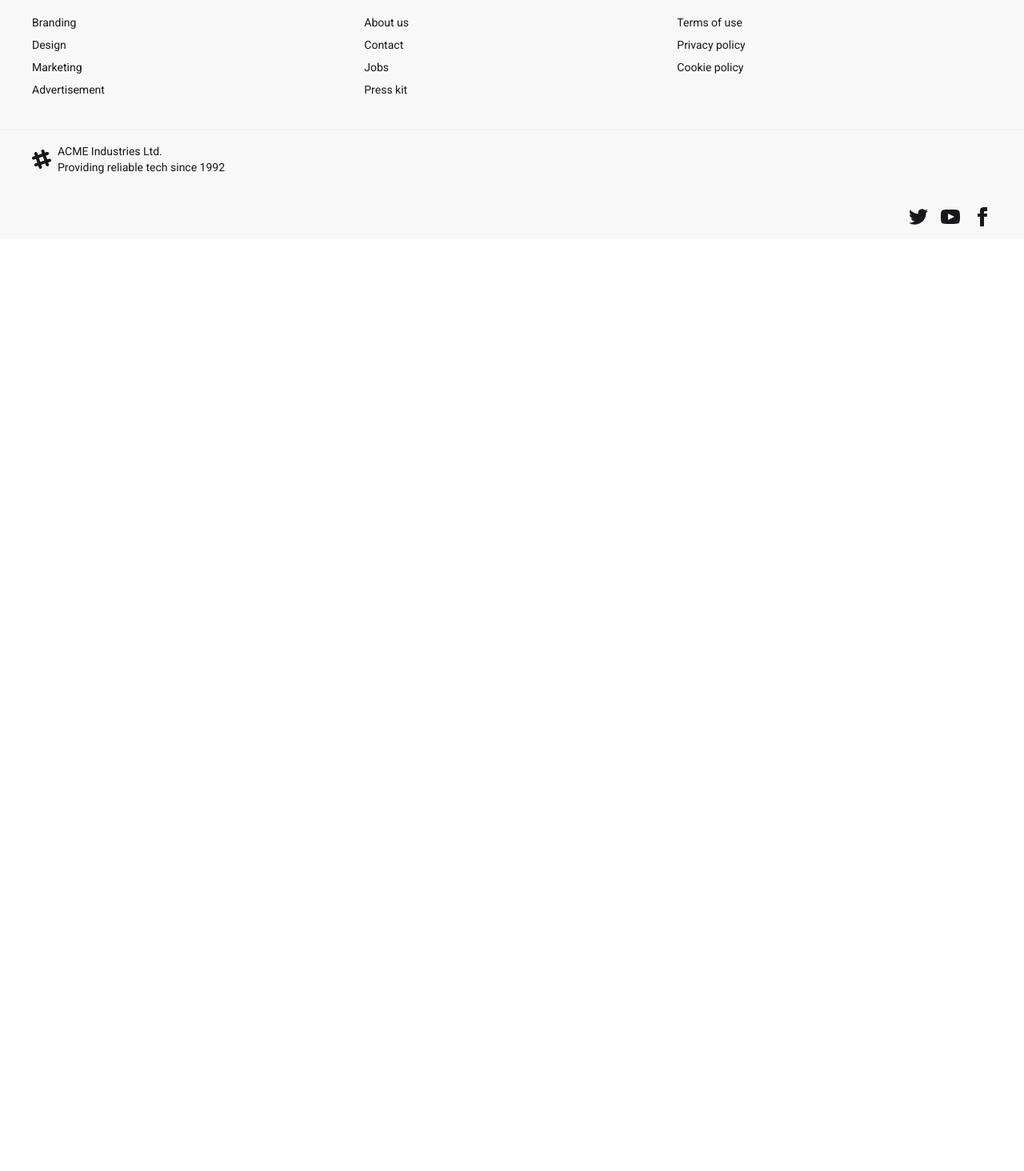
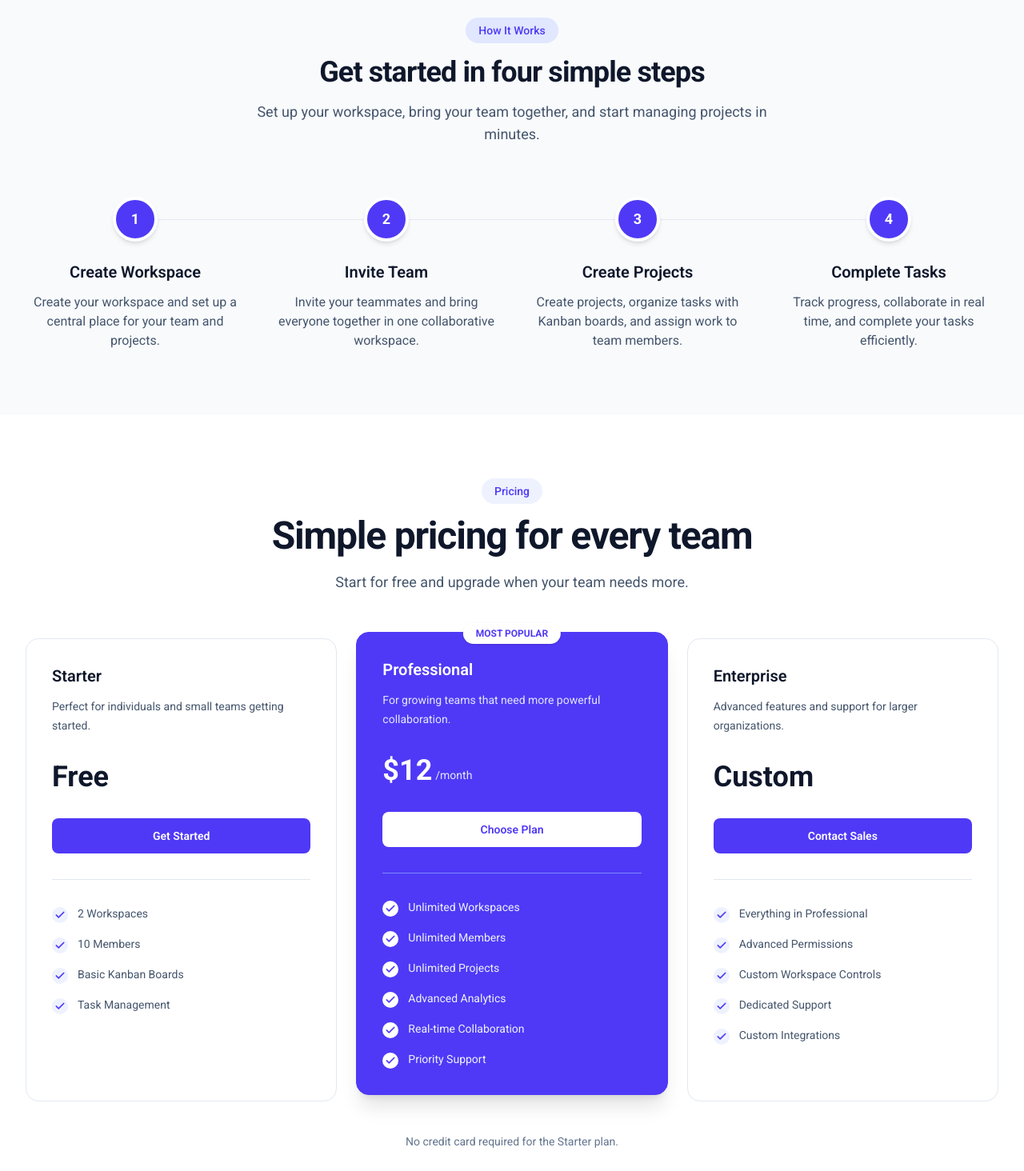
Before and after one commit to Nahidul-Islam78/tasksTeam, a React (Vite) app: page / in a window 1280 px wide. Shown: the part 1786-3250 px from the top of the page at 80% size. Before the commit the page ends 2085 px from the top, so only its background shows below. Built offline with nearby package versions, Linux system fonts and the light colour scheme; no server answers.

Commit message:
added how it works & pricing section

```diff
--- /dev/null
+++ b/src/component/HowItWorks.jsx
@@ -0,0 +1,85 @@
+const steps = [
+  {
+    id: 1,
+    title: 'Create Workspace',
+    description:
+      'Create your workspace and set up a central place for your team and projects.',
+  },
+  {
+    id: 2,
+    title: 'Invite Team',
+    description:
+      'Invite your teammates and bring everyone together in one collaborative workspace.',
+  },
+  {
+    id: 3,
+    title: 'Create Projects',
+    description:
+      'Create projects, organize tasks with Kanban boards, and assign work to team members.',
+  },
+  {
+    id: 4,
+    title: 'Complete Tasks',
+    description:
+      'Track progress, collaborate in real time, and complete your tasks efficiently.',
+  },
+];
+
+const HowItWorks = () => {
+  return (
+    <section className="bg-slate-50 py-20">
+      <div className="mx-auto max-w-7xl px-4 sm:px-6 lg:px-8">
+        {/* Header */}
+        <div className="mx-auto max-w-2xl text-center">
+          <span className="inline-block rounded-full bg-indigo-100 px-4 py-1.5 text-sm font-medium text-indigo-600">
+            How It Works
+          </span>
+
+          <h2 className="mt-4 text-3xl font-bold tracking-tight text-slate-900 sm:text-4xl">
+            Get started in four simple steps
+          </h2>
+
+          <p className="mt-4 text-base leading-7 text-slate-600 sm:text-lg">
+            Set up your workspace, bring your team together, and start managing
+            projects in minutes.
+          </p>
+        </div>
+
+        {/* Steps */}
+        <div className="relative mt-16">
+          {/* Desktop connecting line */}
+          <div className="absolute left-[12%] right-[12%] top-7 hidden h-px bg-slate-200 lg:block" />
+
+          <div className="grid gap-10 sm:grid-cols-2 lg:grid-cols-4">
+            {steps.map(step => (
+              <div key={step.id} className="relative text-center">
+                {/* Number */}
+                <div className="relative z-10 mx-auto flex h-14 w-14 items-center justify-center rounded-full border-4 border-white bg-indigo-600 text-lg font-bold text-white shadow-md">
+                  {step.id}
+                </div>
+
+                {/* Content */}
+                <h3 className="mt-6 text-xl font-semibold text-slate-900">
+                  {step.title}
+                </h3>
+
+                <p className="mx-auto mt-3 max-w-xs text-sm leading-6 text-slate-600 sm:text-base">
+                  {step.description}
+                </p>
+
+                {/* Arrow for mobile/tablet */}
+                {step.id !== 4 && (
+                  <div className="mt-6 text-2xl text-indigo-400 lg:hidden">
+                    ↓
+                  </div>
+                )}
+              </div>
+            ))}
+          </div>
+        </div>
+      </div>
+    </section>
+  );
+};
+
+export default HowItWorks;
--- /dev/null
+++ b/src/component/Pricing.jsx
@@ -0,0 +1,176 @@
+import { Check } from 'lucide-react';
+
+const plans = [
+  {
+    name: 'Starter',
+    price: 'Free',
+    description: 'Perfect for individuals and small teams getting started.',
+    features: [
+      '2 Workspaces',
+      '10 Members',
+      'Basic Kanban Boards',
+      'Task Management',
+    ],
+    button: 'Get Started',
+    popular: false,
+  },
+  {
+    name: 'Professional',
+    price: '$12',
+    period: '/month',
+    description: 'For growing teams that need more powerful collaboration.',
+    features: [
+      'Unlimited Workspaces',
+      'Unlimited Members',
+      'Unlimited Projects',
+      'Advanced Analytics',
+      'Real-time Collaboration',
+      'Priority Support',
+    ],
+    button: 'Choose Plan',
+    popular: true,
+  },
+  {
+    name: 'Enterprise',
+    price: 'Custom',
+    description: 'Advanced features and support for larger organizations.',
+    features: [
+      'Everything in Professional',
+      'Advanced Permissions',
+      'Custom Workspace Controls',
+      'Dedicated Support',
+      'Custom Integrations',
+    ],
+    button: 'Contact Sales',
+    popular: false,
+  },
+];
+
+const Pricing = () => {
+  return (
+    <section className="bg-white py-20">
+      <div className="mx-auto max-w-7xl px-4 sm:px-6 lg:px-8">
+        {/* Header */}
+        <div className="mx-auto max-w-2xl text-center">
+          <span className="inline-block rounded-full bg-indigo-50 px-4 py-1.5 text-sm font-medium text-indigo-600">
+            Pricing
+          </span>
+
+          <h2 className="mt-4 text-3xl font-bold tracking-tight text-slate-900 sm:text-4xl lg:text-5xl">
+            Simple pricing for every team
+          </h2>
+
+          <p className="mt-5 text-base leading-7 text-slate-600 sm:text-lg">
+            Start for free and upgrade when your team needs more.
+          </p>
+        </div>
+
+        {/* Pricing Cards */}
+        <div className="mt-14 grid gap-6 lg:grid-cols-3">
+          {plans.map(plan => (
+            <div
+              key={plan.name}
+              className={`relative flex flex-col rounded-2xl border p-8 transition-all duration-300 ${
+                plan.popular
+                  ? 'border-indigo-600 bg-indigo-600 text-white shadow-xl lg:-translate-y-2'
+                  : 'border-slate-200 bg-white text-slate-900 hover:-translate-y-1 hover:shadow-lg'
+              }`}
+            >
+              {/* Popular Badge */}
+              {plan.popular && (
+                <div className="absolute -top-3 left-1/2 -translate-x-1/2">
+                  <span className="rounded-full bg-white px-4 py-1.5 text-xs font-bold text-indigo-600 shadow">
+                    MOST POPULAR
+                  </span>
+                </div>
+              )}
+
+              {/* Plan Name */}
+              <h3
+                className={`text-xl font-semibold ${
+                  plan.popular ? 'text-white' : 'text-slate-900'
+                }`}
+              >
+                {plan.name}
+              </h3>
+
+              {/* Description */}
+              <p
+                className={`mt-3 text-sm leading-6 ${
+                  plan.popular ? 'text-indigo-100' : 'text-slate-600'
+                }`}
+              >
+                {plan.description}
+              </p>
+
+              {/* Price */}
+              <div className="mt-8 flex items-end gap-1">
+                <span className="text-4xl font-bold">{plan.price}</span>
+
+                {plan.period && (
+                  <span
+                    className={`mb-1 text-sm ${
+                      plan.popular ? 'text-indigo-100' : 'text-slate-500'
+                    }`}
+                  >
+                    {plan.period}
+                  </span>
+                )}
+              </div>
+
+              {/* Button */}
+              <button
+                className={`mt-8 w-full rounded-lg px-5 py-3 text-sm font-semibold transition ${
+                  plan.popular
+                    ? 'bg-white text-indigo-600 hover:bg-indigo-50'
+                    : 'bg-indigo-600 text-white hover:bg-indigo-700'
+                }`}
+              >
+                {plan.button}
+              </button>
+
+              {/* Divider */}
+              <div
+                className={`my-8 h-px ${
+                  plan.popular ? 'bg-indigo-400' : 'bg-slate-200'
+                }`}
+              />
+
+              {/* Features */}
+              <div className="space-y-4">
+                {plan.features.map(feature => (
+                  <div key={feature} className="flex items-start gap-3">
+                    <div
+                      className={`mt-0.5 flex h-5 w-5 shrink-0 items-center justify-center rounded-full ${
+                        plan.popular
+                          ? 'bg-white text-indigo-600'
+                          : 'bg-indigo-50 text-indigo-600'
+                      }`}
+                    >
+                      <Check size={14} strokeWidth={3} />
+                    </div>
+
+                    <span
+                      className={`text-sm ${
+                        plan.popular ? 'text-indigo-50' : 'text-slate-600'
+                      }`}
+                    >
+                      {feature}
+                    </span>
+                  </div>
+                ))}
+              </div>
+            </div>
+          ))}
+        </div>
+
+        {/* Bottom Note */}
+        <p className="mt-10 text-center text-sm text-slate-500">
+          No credit card required for the Starter plan.
+        </p>
+      </div>
+    </section>
+  );
+};
+
+export default Pricing;
--- a/src/pages/home/HomePage.jsx
+++ b/src/pages/home/HomePage.jsx
@@ -3,6 +3,8 @@ import Hero from '../../component/Hero';
 import Trusted from '../../component/Trusted';
 import useAuth from '../../hooks/useAuth';
 import Features from '../../component/Features';
+import HowItWorks from '../../component/HowItWorks';
+import Pricing from '../../component/Pricing';
 
 
 const HomePage = () => {
@@ -19,6 +21,12 @@ const HomePage = () => {
       <div>
         <Features></Features>
       </div>
+      <div>
+        <HowItWorks></HowItWorks>
+      </div>
+      <div>
+        <Pricing></Pricing>
+      </div>
     </div>
   );
 };
```
